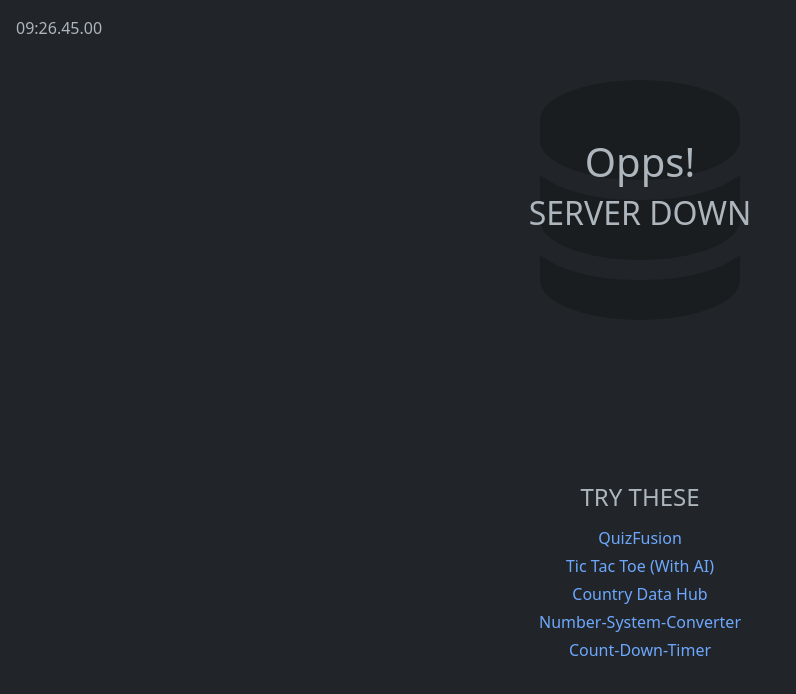
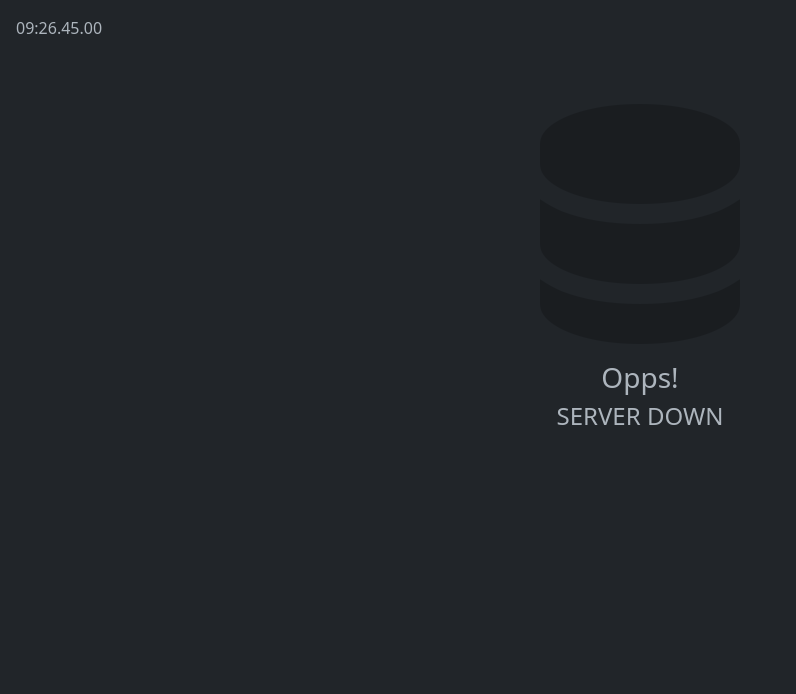
Before and after one commit to Musyani-Luckson/OppsPage, a plain HTML site: page index.html in a window 1280 px wide. Shown: the whole page, without its empty margins (0-796 px from the left). Drawn offline with nearby package versions, Linux system fonts and the light colour scheme.

Commit message:
Few Changes

```diff
--- a/index.html
+++ b/index.html
@@ -5,34 +5,36 @@
 		<meta charset="UTF-8">
 		<meta http-equiv="X-UA-Compatible" content="IE=Edge">
 		<meta name="viewport" content="width=device-width, initial-scale=1">
-
 		<title>Resolving</title>
-
 		<!-- Custom Styles -->
-	<link href="https://cdn.jsdelivr.net/npm/bootstrap@5.3.0/dist/css/bootstrap.min.css" rel="stylesheet" />
+		<link
+			href="https://cdn.jsdelivr.net/npm/bootstrap@5.3.0/dist/css/bootstrap.min.css"
+			rel="stylesheet" />
 		<!-- Latest compiled JavaScript -->
-	<script src="https://cdn.jsdelivr.net/npm/bootstrap@5.3.0/dist/js/bootstrap.bundle.min.js"></script>
-	<link rel="stylesheet" href="https://cdn.jsdelivr.net/npm/bootstrap-icons@1.5.0/font/bootstrap-icons.css">
+		<script
+			src="https://cdn.jsdelivr.net/npm/bootstrap@5.3.0/dist/js/bootstrap.bundle.min.js"></script>
+		<link rel="stylesheet"
+			href="https://cdn.jsdelivr.net/npm/bootstrap-icons@1.5.0/font/bootstrap-icons.css">
 		<link rel="stylesheet" href="style.css">
 	</head>
 
-<body data-bs-theme="dark" class="bg-darkv">
+	<body data-bs-theme="dark" class>
 		<div class="timeBox">
 			<div id="time">
 				00:00
 			</div>
 		</div>
-	<i id="db" class="bi-server"></i>
+		<i id="db" class="bi-server mt-5"></i>
 		<div id="body">
 			<div class="header">
-			<h1 id="">
+				<h3 id>
 					Opps!
-			</h1>
-			<h2 id="">
+				</h3>
+				<h4 id>
 					SERVER DOWN
-			</h2>
+				</h4>
 			</div>
-		<div class="listDiv">
+			<!-- <div class="listDiv">
 			<h4 class="">
 				TRY THESE
 			</h4>
@@ -53,14 +55,9 @@
 					<a href="https://musyani-luckson.github.io/Count-Down-Timer/" class="item">
 						Count-Down-Timer
 				</a>
-
-
-
 			</div>
-		</div>
-
+		</div> -->
 		</div>
 		<script src="main.js"></script>
 	</body>
-
 </html>
--- a/main.js
+++ b/main.js
@@ -1,5 +1,5 @@
 function printEveryMillisecond() {
-	const timeEle = document.getElementById('time');
+  const timeEle = document.getElementById("time");
   let count = 0;
 
   const updateDisplay = () => {
@@ -8,17 +8,16 @@ function printEveryMillisecond() {
       currentTime.getHours(),
       currentTime.getMinutes(),
       currentTime.getSeconds(),
-      currentTime.getMilliseconds()
+      currentTime.getMilliseconds(),
     ].map(addLeadingZero);
 
     timeEle.innerText = `${hour}:${min}.${sec}.${milSec}`;
     count++;
   };
-
-	const intervalId = setInterval(updateDisplay, 1);
+  setInterval(updateDisplay, 1);
 }
 
 function addLeadingZero(number) {
-	return number.toString().padStart(2, '0');
+  return number.toString().padStart(2, "0");
 }
 printEveryMillisecond();
--- a/style.css
+++ b/style.css
@@ -1,6 +1,6 @@
 * {
 	margin: 0;
-	bordern: solid 1px rgba(0, 0, 0, 0.1);
+	/* border: solid 1px rgba(0, 0, 0, 0.1); */
 }
 
 #body {
```
Also changed, not shown: 1 other file. Lines whose indentation alone changed are shown as unchanged.
